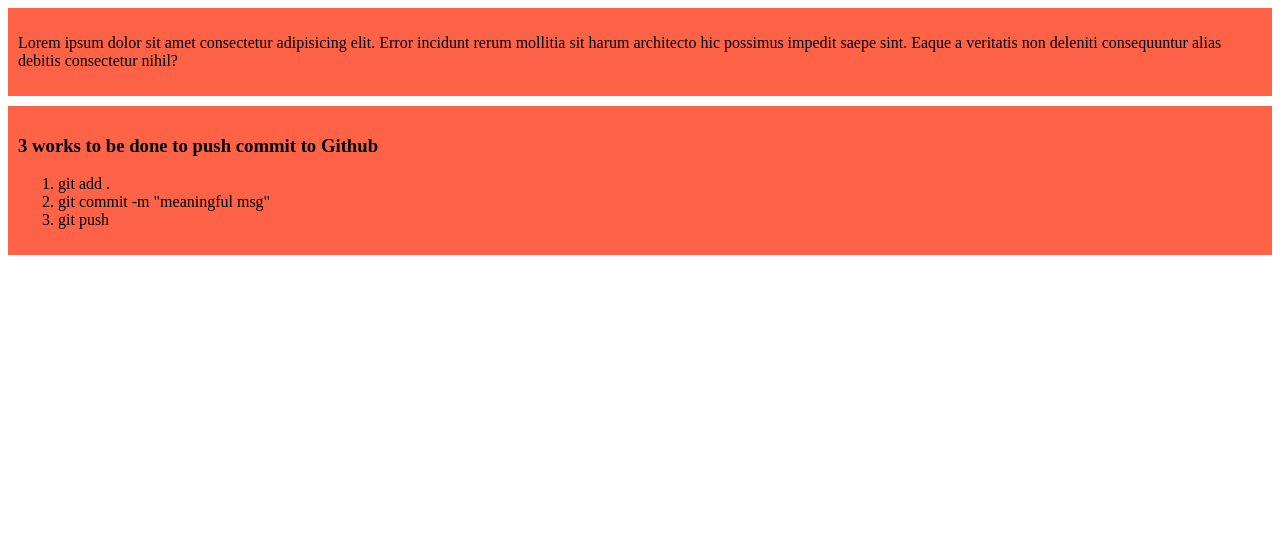
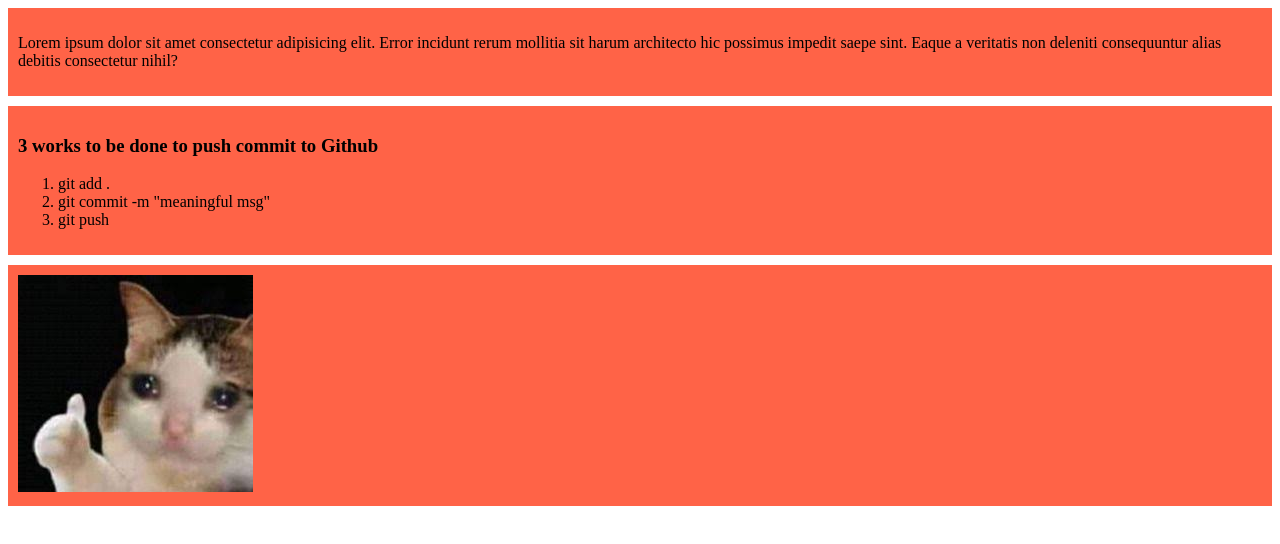
Before and after one commit to knh-nehal/my-simple-website, a plain HTML site: page index.html in a window 1280 px wide. Drawn offline with Linux system fonts and the light colour scheme.

Commit message:
cat pic added

```diff
--- a/index.html
+++ b/index.html
@@ -18,5 +18,8 @@
             <li>git push</li>
         </ol>
     </div>
+    <div>
+        <img src="images/images.jpeg" alt="cat pic">
+    </div>
 </body>
 </html>
```
